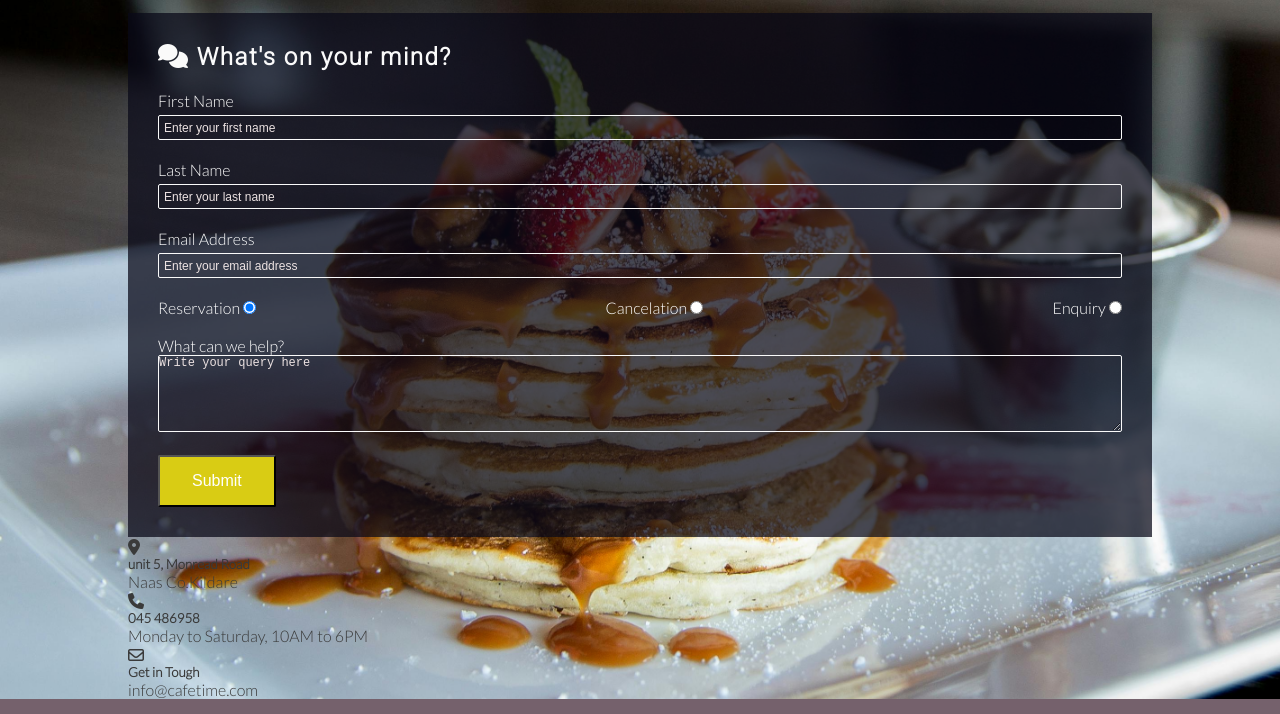
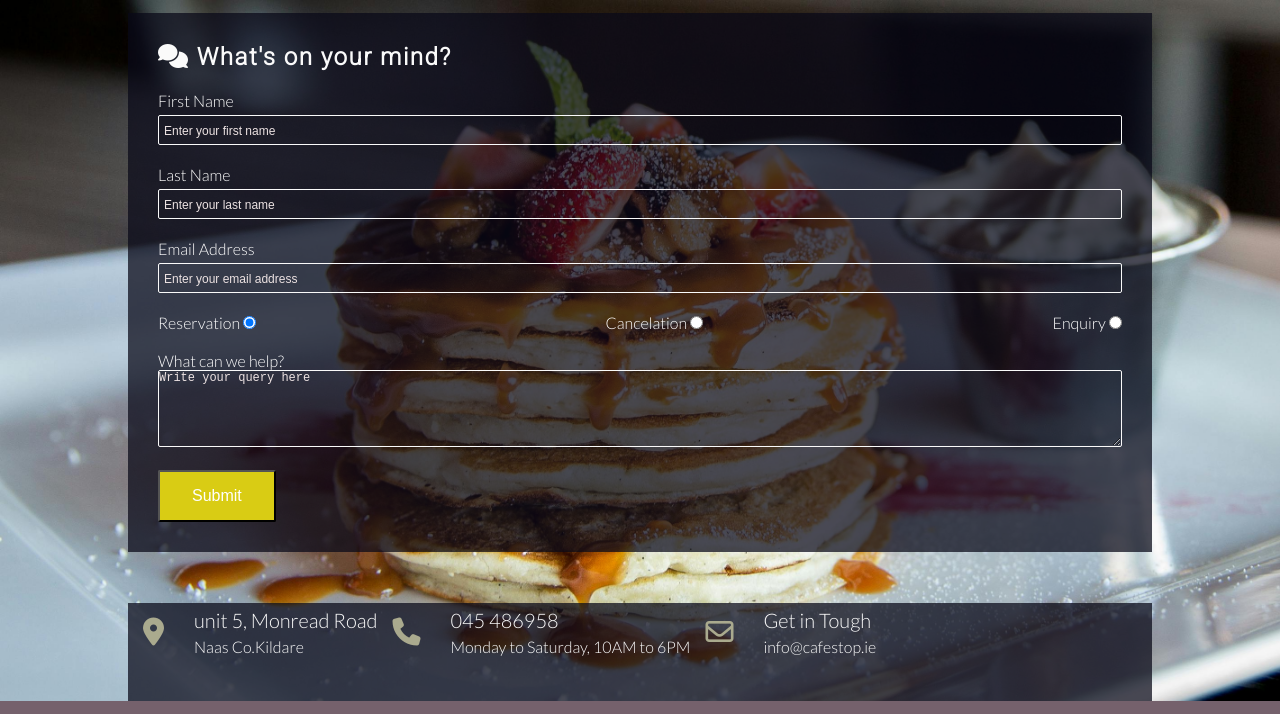
Before and after one commit to thiago-23/coffee-stop, a plain HTML site: page contact.html in a window 1280 px wide. Shown: the part 86-800 px from the top of the page. Drawn offline with Linux system fonts and the light colour scheme.

Commit message:
Add some style to contact information icons and text

```diff
--- a/assets/css/style.css
+++ b/assets/css/style.css
@@ -310,7 +310,7 @@ main {
     background: transparent;
     color: #fafafa;
     width: 100%;
-    height: 25px;
+    height: 30px;
     margin: 5px 0 20px 0;
     border: 1px solid #fafafa;
     border-radius: 2px;
@@ -343,6 +343,51 @@ textarea#subject {
 ::placeholder {
     color: #ece2e2;
     font-size: 90%;
+}
+
+/*  Contact information and icons*/
+.contact-row {
+    margin-top: 5%;
+    display: flex;
+    justify-content: space-between;
+    background-color: rgba(9, 9, 24, 0.73);
+    color: #fafafa;
+}
+.contact-us {
+    /* width: 80%; */
+    margin: auto;
+    display: inline;
+}
+
+.contact-col {
+    flex-basis: 48%;
+    margin-bottom: 30px;
+    display: contents;
+    box-sizing: border-box;
+
+}
+
+.contact-col div {
+    display: flex;
+    align-items: center;
+    margin-bottom: 40px;
+}
+
+.contact-col .fa-solid, .fa-regular {
+    font-size: 28px;
+    color: rgb(170, 170, 142);
+    margin: 15px;
+    margin-right: 30px;
+}
+
+.contact-col div p {
+    padding: 0;
+}
+
+.contact-col h5 {
+    font-size: 20px;
+    margin-bottom: 5px;
+    font-weight: 400;
 }
 
 /* Footer */
--- a/contact.html
+++ b/contact.html
@@ -78,7 +78,7 @@
                 </form>
             </div>
             <div class="contact-us">
-                <div class="row">
+                <div class="contact-row">
                     <div class="contact-col">
                         <div>
                             <i class="fa-solid fa-location-dot"></i>
@@ -97,10 +97,8 @@
                             <!-- <div> -->
                             <i class="fa-regular fa-envelope"></i>
                             <span>
-                                <!-- <h5>info@cafetime.com</h5>
-                                        <p>Get in Tough</p> -->
                                 <h5>Get in Tough</h5>
-                                <p>info@cafetime.com</p>
+                                <p>info@cafestop.ie</p>
                             </span>
                         </div>
                     </div>
```
